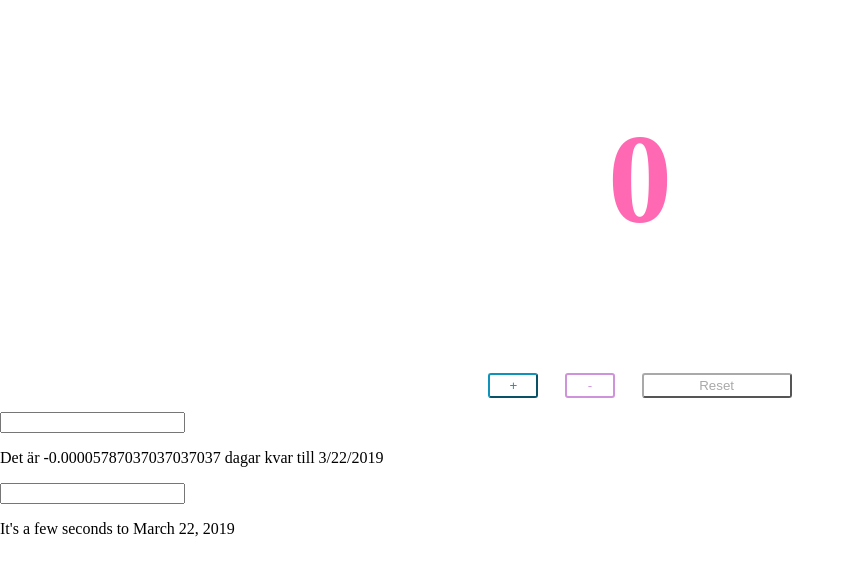
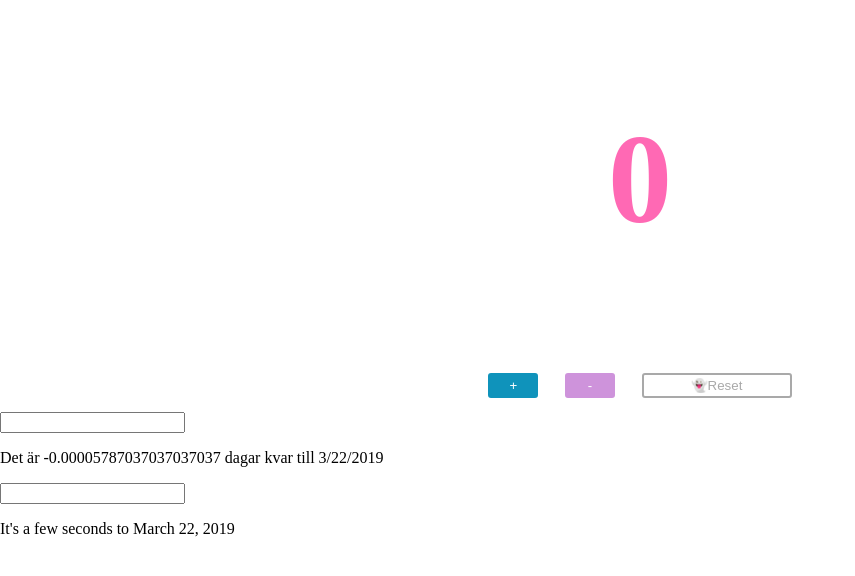
Before and after one commit to cygni/cygni-external-react-workshop, a React (Create React App) app: page / in a window 1280 px wide. Shown: the top 576 px of the page, without its empty margins (0-855 px from the left). Built offline with nearby package versions, Linux system fonts and the light colour scheme.

Commit message:
Dabbler facit

```diff
--- a/src/CounterExercise.js
+++ b/src/CounterExercise.js
@@ -8,13 +8,23 @@ export default function ClickCounterExercise() {
   return (
     <Container>
       <Counter color="hotpink">{count}</Counter>
-      <Button className="increase-button" onClick={() => setCount(count + 1)}>
+      <Button
+        bgColor="#0f93bb"
+        color="white"
+        onClick={() => setCount(count + 1)}
+      >
         +
       </Button>
-      <Button className="decrease-button" onClick={() => setCount(count - 1)}>
+      <Button
+        bgColor="#ce93db"
+        color="white"
+        onClick={() => setCount(count - 1)}
+      >
         -
       </Button>
-      <ResetButton onClick={() => setCount(0)}>Reset</ResetButton>
+      <ResetButton icon="👻" onClick={() => setCount(0)}>
+        Reset
+      </ResetButton>
     </Container>
   );
 }
--- a/src/styles.js
+++ b/src/styles.js
@@ -62,9 +62,20 @@ export const Counter = styled.h2`
   color: ${(props) => props.color};
 `;
 
-export const Button = styled.button`
+const IconButton = ({ className, children, onClick, icon }) => {
+  return (
+    <button className={className} onClick={onClick}>
+      {icon}
+      {children}
+    </button>
+  );
+};
+
+export const Button = styled(IconButton)`
   border-radius: 3px;
-  background-color: white;
+  border: 2px solid ${(props) => props.bgColor || 'black'};
+  background-color: ${(props) => props.bgColor || 'white'};
+  color: ${(props) => props.color || 'black'};
   margin: 1em;
   padding: 0.25em 1em;
   min-width: 25px;
```
